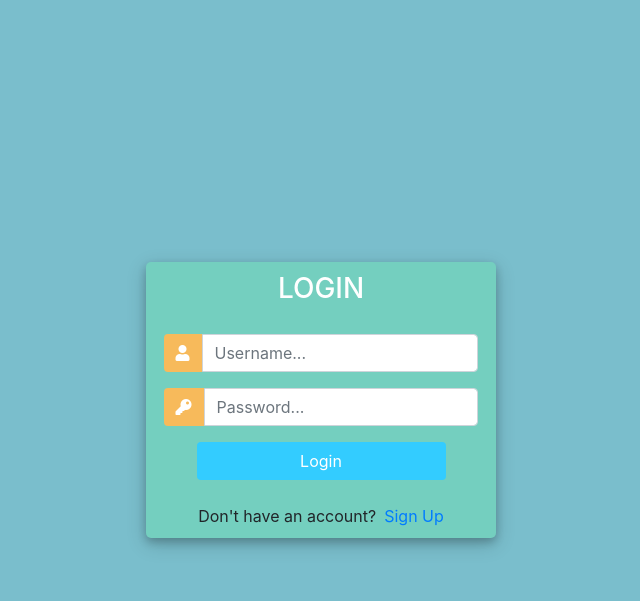
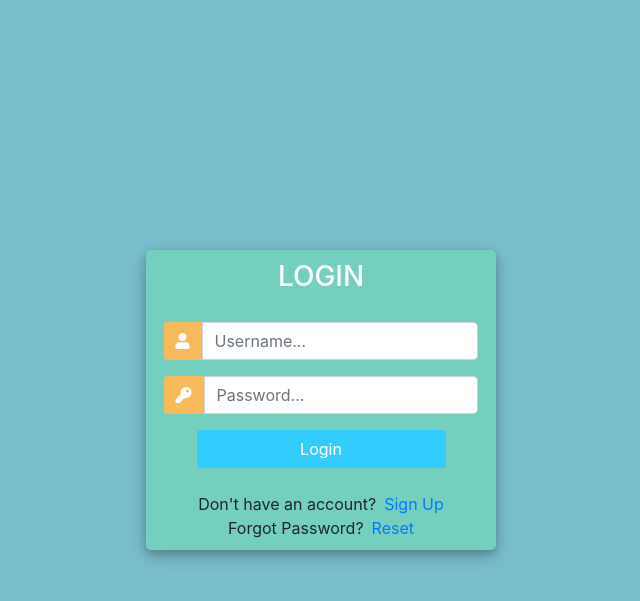
Before and after one commit to Shahzaib2028/django-user-authentication, a Django app: page /login/ in a window 1280 px wide. Shown: the top 601 px of the page, without its empty margins (319-959 px from the left). Run offline with Django 4.2, Linux system fonts and the light colour scheme; some libraries are stand-ins or nearby versions.

Commit message:
add reset password functionality

```diff
--- a/authApp/templates/authApp/login.html
+++ b/authApp/templates/authApp/login.html
@@ -116,6 +116,10 @@
 						Don't have an account? <a href="{% url 'register' %}" class="ml-2">Sign Up</a>
 					</div>
 
+					<div class="d-flex justify-content-center links">
+						Forgot Password? <a href="{% url 'reset_password' %}" class="ml-2">Reset</a>
+					</div>
+
 				</div>
 			</div>
 		</div>
--- a/authApp/urls.py
+++ b/authApp/urls.py
@@ -1,9 +1,24 @@
 from django.urls import path
+from django.contrib.auth import views as auth_views  #for password reset using email
 from . import views
+from django.urls import reverse_lazy
 
 urlpatterns = [
     path('' , views.HomePage , name = "home"),
     path('register/' , views.registerPage , name="register"),
     path('login/' , views.loginPage , name = "login"),
     path('logout/' , views.logoutUser , name = "logout"),
+
+    path('reset_password/',
+          auth_views.PasswordResetView.as_view(template_name = "authApp/password_reset.html") , name="reset_password"),
+
+     path('password_reset_sent/',
+          auth_views.PasswordResetDoneView.as_view(template_name = "authApp/password_reset_send.html") , name="password_reset_done"),
+
+     path('reset/<uidb64>/<token>/',
+          auth_views.PasswordResetConfirmView.as_view(template_name = "authApp/password_reset_form.html"), name="password_reset_confirm"),
+
+     path('password_reset_complete/',
+          auth_views.PasswordResetCompleteView.as_view(template_name = "authApp/password_reset_done.html"), name="password_reset_complete")
+
 ]
--- a/authentication/urls.py
+++ b/authentication/urls.py
@@ -15,11 +15,16 @@ Including another URLconf
 """
 from django.contrib import admin
 from django.urls import path , include
+from django.contrib.auth import urls
+from django.conf.urls.static import static
+from django.conf import settings
 
 import authApp
 from authApp import urls
 
 urlpatterns = [
     path('admin/', admin.site.urls),
-    path('', include("authApp.urls"))
+    path('', include("authApp.urls")),
 ]
+
+urlpatterns += static(settings.MEDIA_URL, document_root=settings.MEDIA_ROOT)
```
Also changed, not shown: authApp/templates/authApp/password_reset.html (added, +15 -0 lines), authApp/templates/authApp/password_reset_done.html (added, +10 -0 lines), authApp/templates/authApp/password_reset_form.html (added, +15 -0 lines), authApp/templates/authApp/password_reset_send.html (added, +11 -0 lines), authentication/settings.py (+11 -0 lines), authApp/forms.py (line endings or trailing spaces), db.sqlite3, 1 other file.
